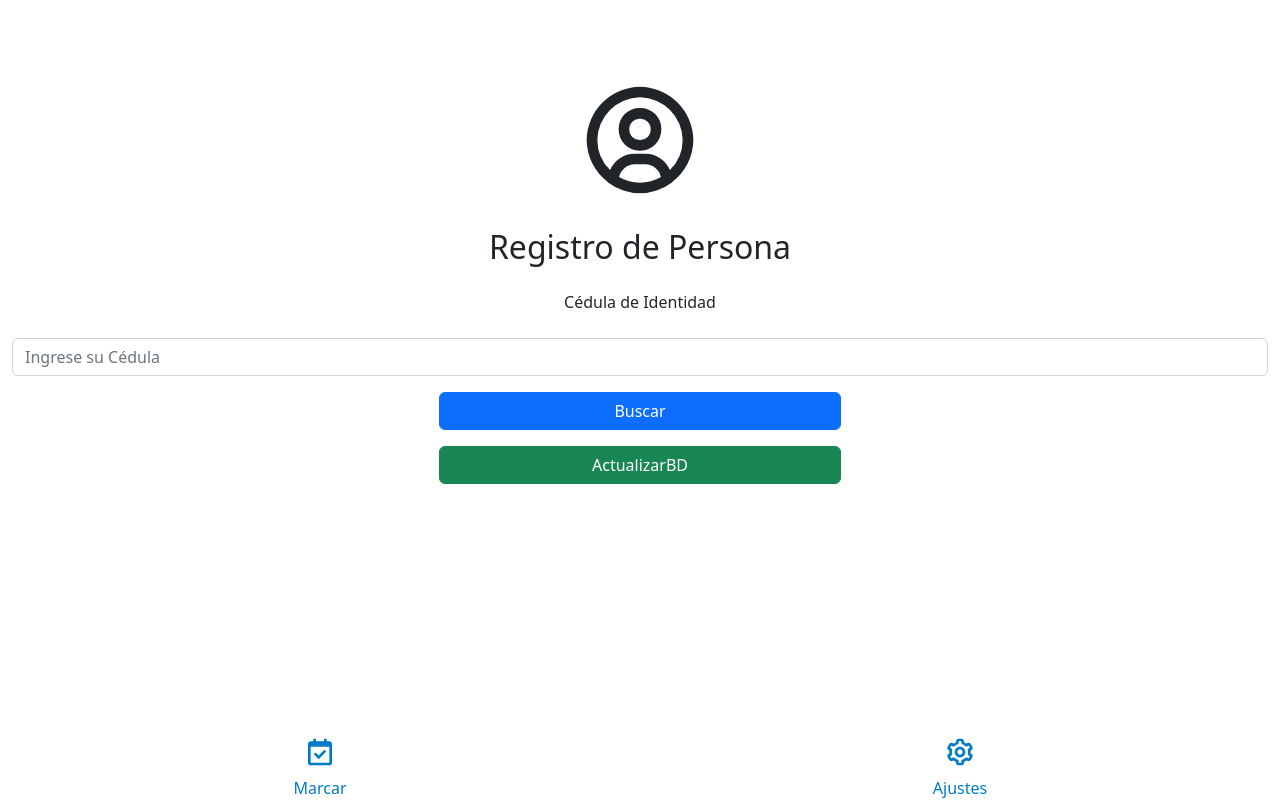
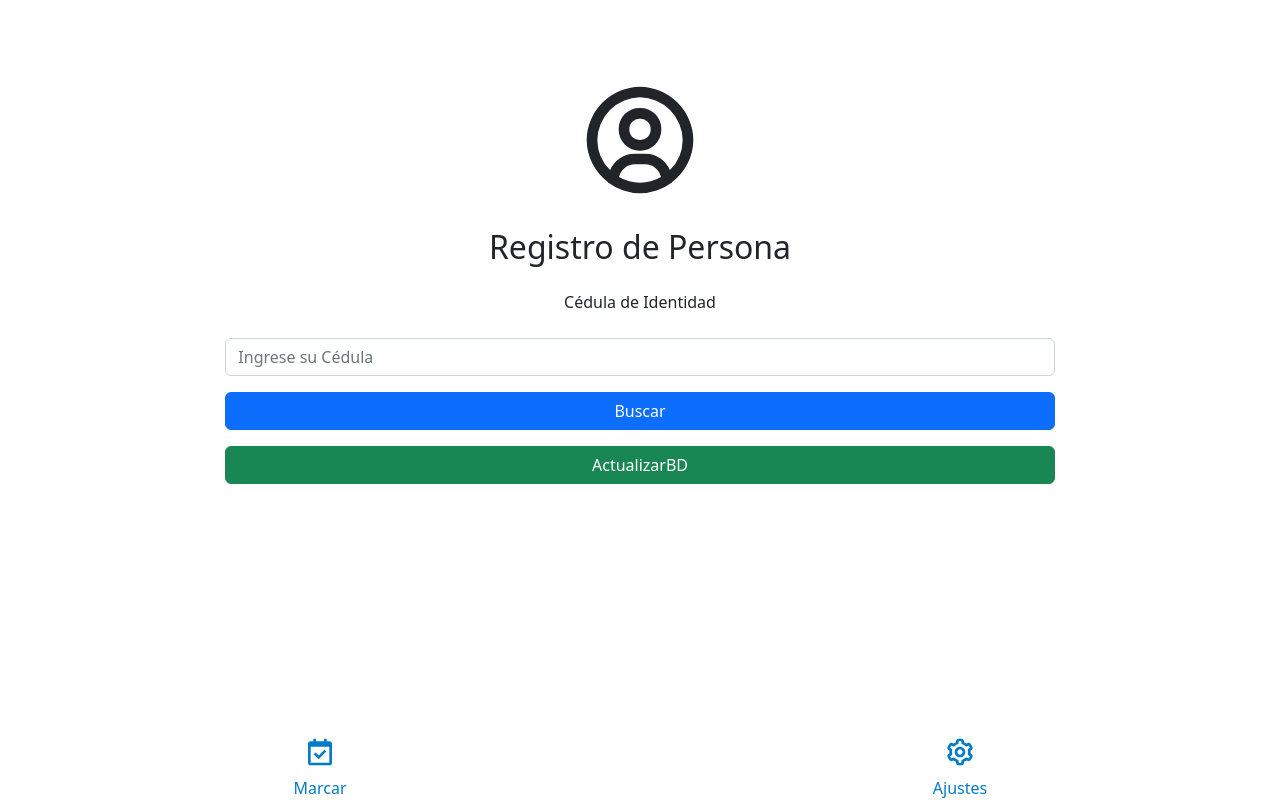
Before and after one commit to AlbertV99/app-marcacionv, a React (Vite) app: page / in a window 1280 px wide. Built offline with nearby package versions, Linux system fonts and the light colour scheme.

Commit message:
Actualizacion visual

```diff
--- a/src/paginas/MultipleRegistro.jsx
+++ b/src/paginas/MultipleRegistro.jsx
@@ -70,30 +70,34 @@ const MultipleRegistro = (props) => {
                         </Col>
                     </Row>
                     <Row>
+                        <Col xs={2}>
+                        </Col>
                         <Col>
                             <Form.Control type="text" placeholder="Ingrese su Cédula" id="cedula" name="cedula"/>
                         </Col>
+                        <Col xs={2}>
+                        </Col>
                     </Row>
                     <Row>
-                        <Col>
+                        <Col xs={2}>
                         </Col>
                         <Col>
                             <Button variant="primary" type="submit" style={{width:"100%"}}>
                                 Buscar
                             </Button>
                         </Col>
-                        <Col>
+                        <Col xs={2}>
                         </Col>
                     </Row>
                     <Row>
-                        <Col>
+                        <Col xs={2}>
                         </Col>
                         <Col>
                             <Button variant="success" style={{width:"100%"}} onClick={()=>actualizarBD()}>
                                 ActualizarBD
                             </Button>
                         </Col>
-                        <Col>
+                        <Col xs={2}>
                         </Col>
                     </Row>
                     <Row>
```
